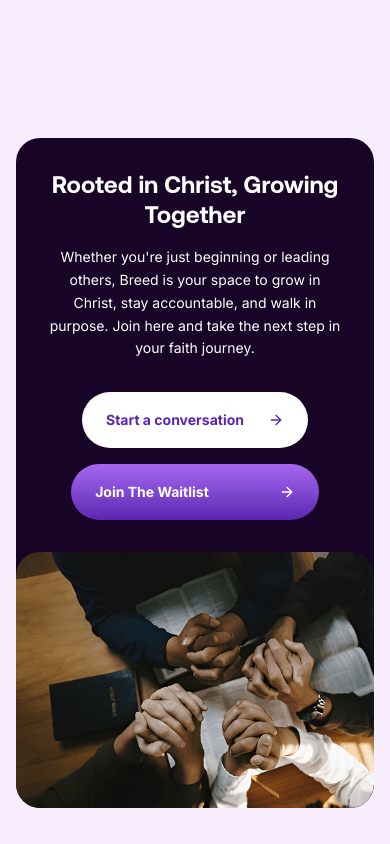
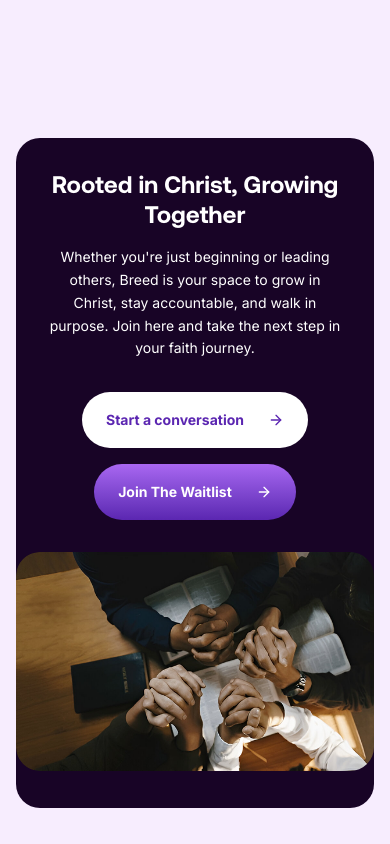
Before and after one commit to octavelabs/breed-frontend, a Next.js app: page / in a window 390 px wide. Shown: the part 9640-10484 px from the top of the page. Built offline with nearby package versions, Linux system fonts and the light colour scheme; a web font is replaced by a local one.

Commit message:
Structural changes to the GetBreedApp CTA

```diff
--- a/app/components/landingPage/GetBreedApp.tsx
+++ b/app/components/landingPage/GetBreedApp.tsx
@@ -5,13 +5,22 @@ import Testimonials from "./Testimonial";
 import Link from "next/link";
 import { motion } from "framer-motion";
 
-export default function GetBreedApp({showTestimonials = false, bgColor = '#F7EDFE'}: {showTestimonials?: boolean, bgColor?: string}) {
+export default function GetBreedApp({
+  showTestimonials = false,
+  bgColor = "#F7EDFE",
+}: {
+  showTestimonials?: boolean;
+  bgColor?: string;
+}) {
   return (
     <>
       {showTestimonials && <Testimonials />}
       <div className="min-h-screen">
         {/* Hero Section */}
-        <div className=" pt-12 pb-5 md:py-20" style={{backgroundColor: bgColor}}>
+        <div
+          className=" pt-12 pb-5 md:py-20"
+          style={{ backgroundColor: bgColor }}
+        >
           <motion.div
             initial={{ opacity: 0, scale: 0.8 }}
             whileInView={{ opacity: 1, scale: 1 }}
@@ -65,7 +74,7 @@ export default function GetBreedApp({showTestimonials = false, bgColor = '#F7EDF
         {/* CTA Section - Dark Navy with Image */}
         <div className="px-4 lg:px-[50px] xl:px-[96px] py-12">
           <div className="bg-[#180426] rounded-[24px] xl:rounded-[40px] overflow-hidden">
-            <div className="grid grid-cols-1 md:grid-cols-2 gap-0">
+            <div className="grid grid-cols-1 md:grid-cols-2 gap-0 items-center">
               {/* Image */}
               <div className="relative min-h-64 md:min-h-auto order-2 md:order-1">
                 <img
@@ -81,8 +90,8 @@ export default function GetBreedApp({showTestimonials = false, bgColor = '#F7EDF
                   Rooted in Christ, Growing Together
                 </h2>
                 <p className=" mb-8 text-sm xl:text-base leading-relaxed text-white">
-                  Whether you're just beginning or leading others, Breed is your
-                  space to grow in Christ, stay accountable, and walk in
+                  Whether you&apos;re just beginning or leading others, Breed is
+                  your space to grow in Christ, stay accountable, and walk in
                   purpose. Join here and take the next step in your faith
                   journey.
                 </p>
@@ -93,8 +102,12 @@ export default function GetBreedApp({showTestimonials = false, bgColor = '#F7EDF
                       <ArrowRight className="w-4 h-4" />
                     </button>
                   </a>
-                <a href="https://form.typeform.com/to/EMh4jnRi" target="_blank" rel="noreferrer">
-                  <button className="text-sm inline-flex items-center gap-[70px] px-6 h-[56px] bg-gradient-to-b from-[#A967F1] to-[#5B26B1] text-white rounded-full font-bold transition-all w-fit">
+                  <a
+                    href="https://form.typeform.com/to/EMh4jnRi"
+                    target="_blank"
+                    rel="noreferrer"
+                  >
+                    <button className="text-sm inline-flex items-center gap-6 lg:gap-[70px] px-6 h-[56px] bg-gradient-to-b from-[#A967F1] to-[#5B26B1] text-white rounded-full font-bold transition-all w-fit">
                       Join The Waitlist
                       <ArrowRight className="w-4 h-4" />
                     </button>
--- a/app/components/landingPage/Navbar.tsx
+++ b/app/components/landingPage/Navbar.tsx
@@ -82,11 +82,17 @@ const Navbar = () => {
             }
           })}
           <div className="flex gap-4">
-          <button className={`whitespace-nowrap px-5 py-4 bg-white text-[#5B26B1] border-[1.5px] border-[#5B26B1] rounded-full hover:shadow-lg hover:scale-105 transition-all duration-300 ${pathname === '/partner' || pathname.startsWith('/partner') ? 'shadow-[2.5px_2.5px_0px_0px_#D49CFD,-2.5px_-2.5px_0px_0px_#D49CFD,2.5px_-2.5px_0px_0px_#D49CFD,-2.5px_2.5px_0px_0px_#D49CFD]' : ''}`}>
+            <button
+              className={`whitespace-nowrap px-5 py-4 bg-white text-[#5B26B1] border-[1.5px] border-[#5B26B1] rounded-full hover:shadow-lg hover:scale-105 transition-all duration-300 ${pathname === "/partner" || pathname.startsWith("/partner") ? "shadow-[2.5px_2.5px_0px_0px_#D49CFD,-2.5px_-2.5px_0px_0px_#D49CFD,2.5px_-2.5px_0px_0px_#D49CFD,-2.5px_2.5px_0px_0px_#D49CFD]" : ""}`}
+            >
               <Link href="/partner">Partner With Us</Link>
             </button>
             <button className="whitespace-nowrap px-5 py-4 bg-gradient-to-b from-[#A967F1] to-[#5B26B1] text-white rounded-full hover:shadow-lg hover:scale-105 transition-all duration-300">
-            <a href="https://form.typeform.com/to/EMh4jnRi" target="_blank" rel="noreferrer">
+              <a
+                href="https://form.typeform.com/to/EMh4jnRi"
+                target="_blank"
+                rel="noreferrer"
+              >
                 Join The Waitlist
               </a>
             </button>
@@ -131,7 +137,7 @@ const Navbar = () => {
           </div>
           <div className="flex flex-col gap-3 mt-6">
             <Link
-              href="/"
+              href="/partner"
               onClick={() => setIsMobileMenuOpen(false)}
               className="w-full px-6 py-3 text-[#5B26B1] border-[1.5px] border-[#5B26B1] rounded-full font-medium text-center hover:shadow-lg transition-all"
             >
@@ -139,7 +145,8 @@ const Navbar = () => {
             </Link>
             <a
               href="https://form.typeform.com/to/EMh4jnRi"
-              target="_blank" rel="noreferrer"
+              target="_blank"
+              rel="noreferrer"
               onClick={() => setIsMobileMenuOpen(false)}
               className="w-full px-6 py-3 bg-gradient-to-b from-[#A967F1] to-[#5B26B1] text-white rounded-full font-medium text-center hover:shadow-lg transition-all"
             >
```
Lines whose indentation alone changed are shown as unchanged.
